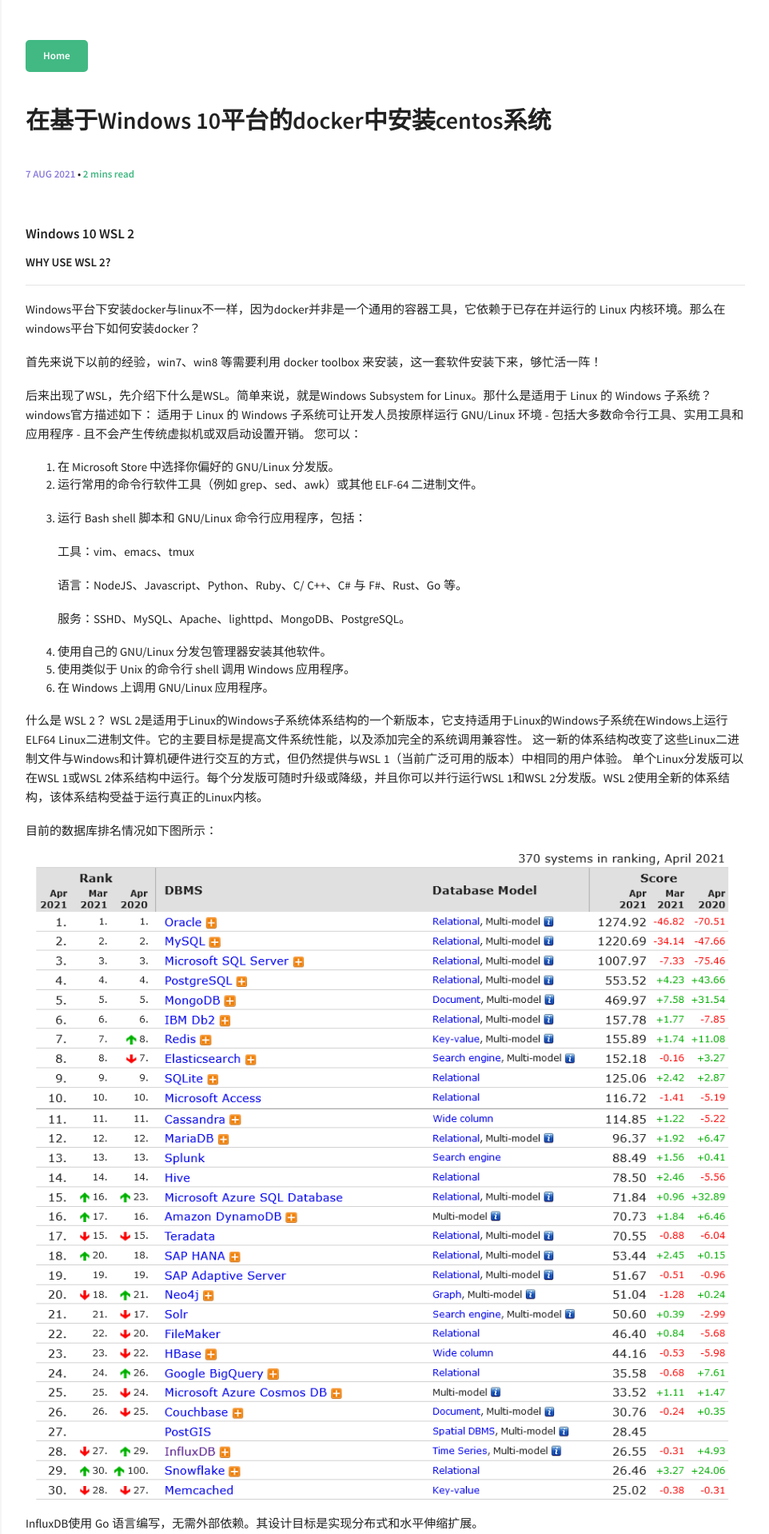
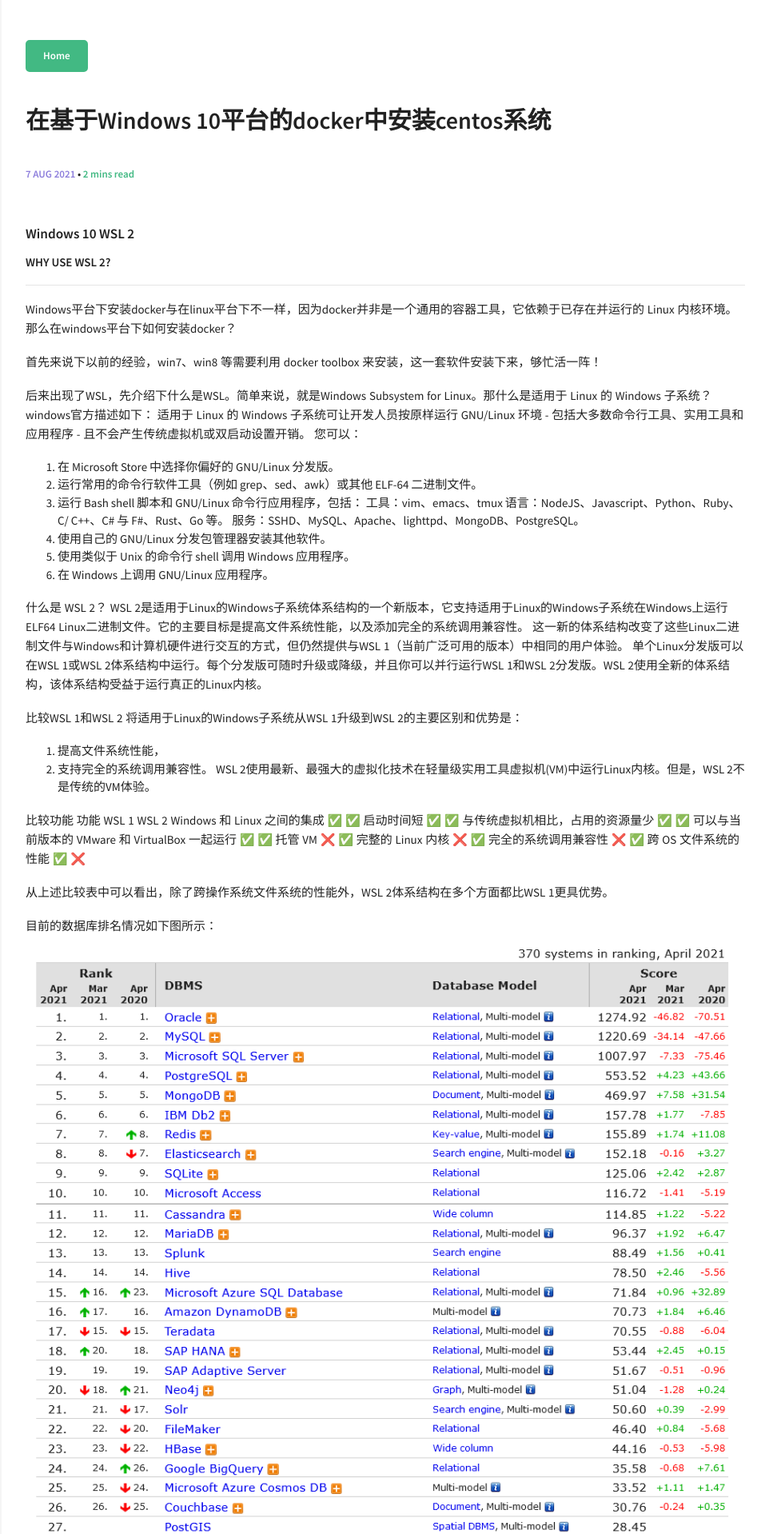
Before and after one commit to vimysql/vimysql.github.io, a Jekyll site: the page built from _posts/2021-08-07-docker-wsl2-1.md, in a window 1280 px wide. Shown: the top 1918 px of the page at 80% size, without its empty margins (318-1280 px from the left). Built offline with Jekyll 4.4.1, drawn with Linux system fonts in a browser that asks for light colours.

Commit message:
Update 2021-08-07-docker-wsl2-1.md

```diff
--- a/_posts/2021-08-07-docker-wsl2-1.md
+++ b/_posts/2021-08-07-docker-wsl2-1.md
@@ -8,7 +8,7 @@ tags: [wsl2]
 
 ###### Why use WSL 2?
 ----
-Windows平台下安装docker与linux不一样，因为docker并非是一个通用的容器工具，它依赖于已存在并运行的 Linux 内核环境。那么在windows平台下如何安装docker？
+Windows平台下安装docker与在linux平台下不一样，因为docker并非是一个通用的容器工具，它依赖于已存在并运行的 Linux 内核环境。那么在windows平台下如何安装docker？
 
 首先来说下以前的经验，win7、win8 等需要利用 docker toolbox 来安装，这一套软件安装下来，够忙活一阵！
 
@@ -19,13 +19,9 @@ windows官方描述如下：
 1. 在 Microsoft Store 中选择你偏好的 GNU/Linux 分发版。
 2. 运行常用的命令行软件工具（例如 grep、sed、awk）或其他 ELF-64 二进制文件。
 3. 运行 Bash shell 脚本和 GNU/Linux 命令行应用程序，包括：
-
-	工具：vim、emacs、tmux
-
+    工具：vim、emacs、tmux
     语言：NodeJS、Javascript、Python、Ruby、C/ C++、C# 与 F#、Rust、Go 等。
-
     服务：SSHD、MySQL、Apache、lighttpd、MongoDB、PostgreSQL。
-
 4. 使用自己的 GNU/Linux 分发包管理器安装其他软件。
 5. 使用类似于 Unix 的命令行 shell 调用 Windows 应用程序。
 6. 在 Windows 上调用 GNU/Linux 应用程序。
@@ -34,6 +30,25 @@ windows官方描述如下：
 WSL 2是适用于Linux的Windows子系统体系结构的一个新版本，它支持适用于Linux的Windows子系统在Windows上运行ELF64 Linux二进制文件。它的主要目标是提高文件系统性能，以及添加完全的系统调用兼容性。
 这一新的体系结构改变了这些Linux二进制文件与Windows和计算机硬件进行交互的方式，但仍然提供与WSL 1（当前广泛可用的版本）中相同的用户体验。
 单个Linux分发版可以在WSL 1或WSL 2体系结构中运行。每个分发版可随时升级或降级，并且你可以并行运行WSL 1和WSL 2分发版。WSL 2使用全新的体系结构，该体系结构受益于运行真正的Linux内核。
+
+比较WSL 1和WSL 2
+将适用于Linux的Windows子系统从WSL 1升级到WSL 2的主要区别和优势是：
+1. 提高文件系统性能，
+2. 支持完全的系统调用兼容性。
+WSL 2使用最新、最强大的虚拟化技术在轻量级实用工具虚拟机(VM)中运行Linux内核。但是，WSL 2不是传统的VM体验。
+
+比较功能
+功能 	WSL 1 	WSL 2
+Windows 和 Linux 之间的集成 	✅ 	✅
+启动时间短 	✅ 	✅
+与传统虚拟机相比，占用的资源量少 	✅ 	✅
+可以与当前版本的 VMware 和 VirtualBox 一起运行 	✅ 	✅
+托管 VM 	❌ 	✅
+完整的 Linux 内核 	❌ 	✅
+完全的系统调用兼容性 	❌ 	✅
+跨 OS 文件系统的性能 	✅ 	❌
+
+从上述比较表中可以看出，除了跨操作系统文件系统的性能外，WSL 2体系结构在多个方面都比WSL 1更具优势。
 
 目前的数据库排名情况如下图所示：
 ![image](/img/2021-04-06-python-monitorinflux/monitorinflux_1.png)
```
